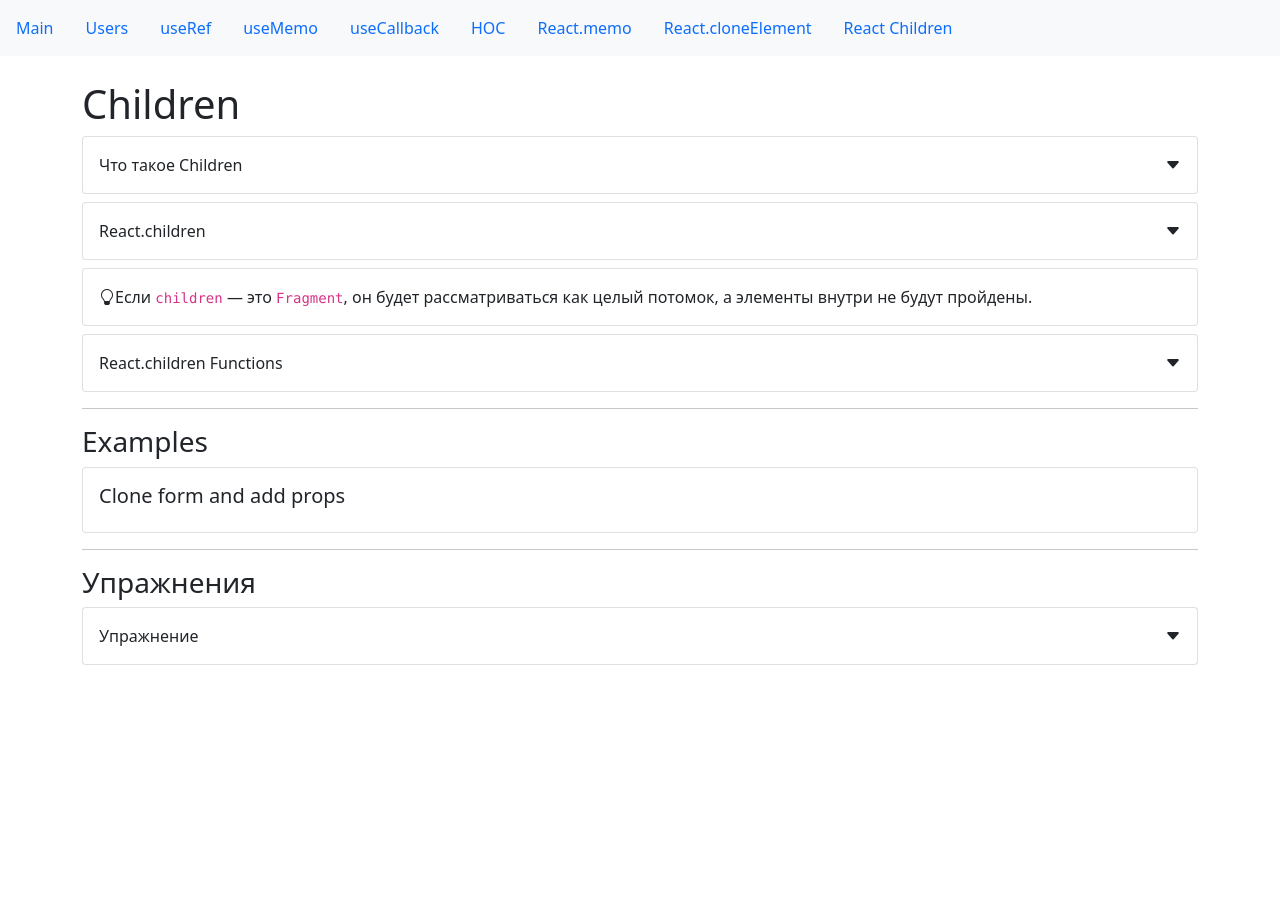
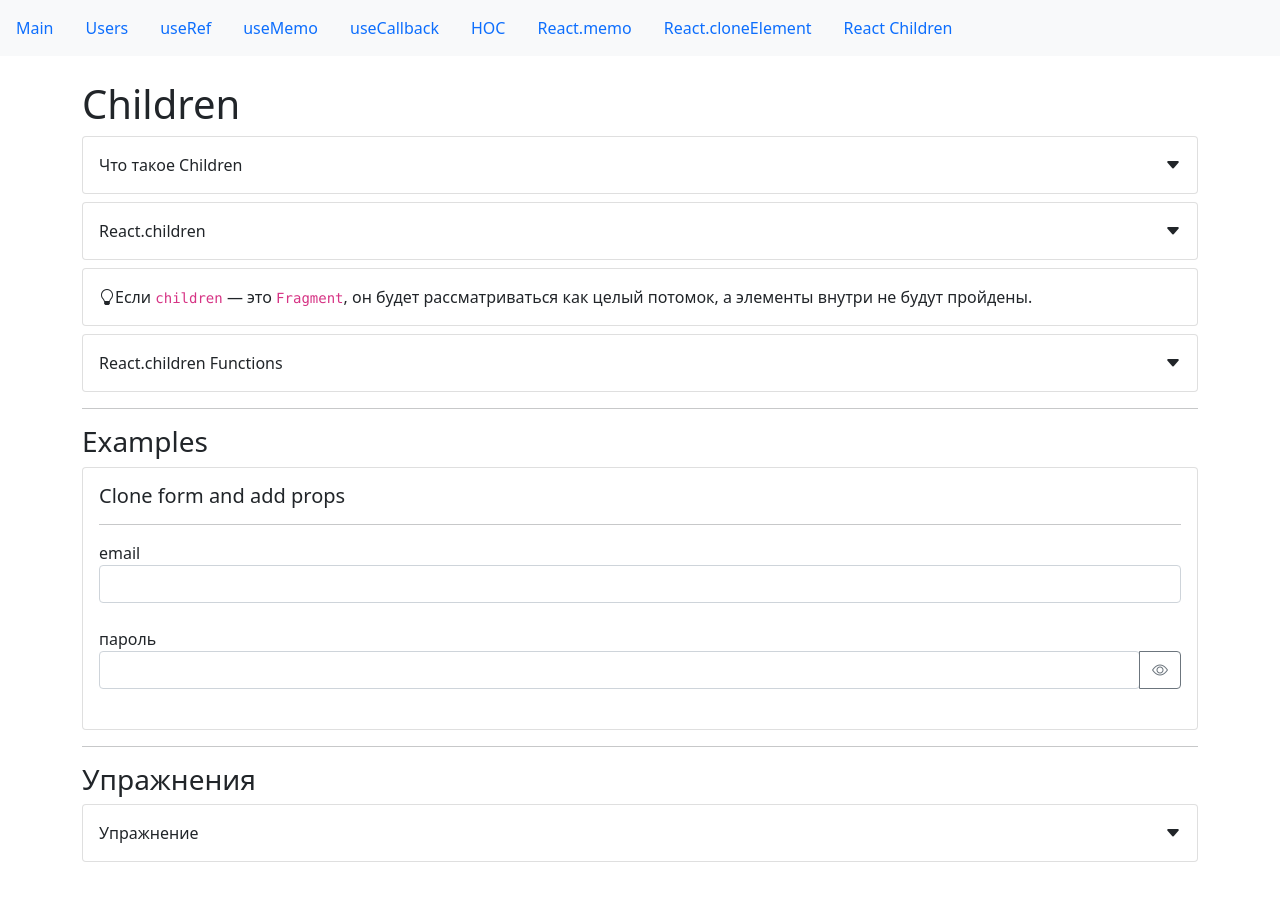
Before and after one commit to TetianaStupak/fast-company-modification, a React (Create React App) app: page /children in a window 1280 px wide. Shown: the top 898 px of the page. Before the commit the page ends 800 px from the top, so only its background shows below. Built offline with nearby package versions, Linux system fonts and the light colour scheme.

Commit message:
Children

```diff
--- a/src/app/components/examples/children/reactChildrenExample.jsx
+++ b/src/app/components/examples/children/reactChildrenExample.jsx
@@ -1,10 +1,50 @@
-import React from "react";
+import React, { useState, useEffect } from "react";
 import CardWrapper from "../../common/Card";
+import TextField from "../../common/form/textField";
 import SmallTitle from "../../common/typografy/smallTitle";
+import Divider from "./../../common/divider";
+import { PropTypes } from "prop-types";
+
+const FormComponent = ({ children }) => {
+    const [data, setData] = useState({});
+    useEffect(() => {
+        console.log(data);
+    }, [data]);
+    const handleChange = (target) => {
+        setData(prevState => ({ ...prevState, [target.neme]: target.value }));
+    };
+    return React.Children.map(children, (child) => {
+        const config = {
+            ...child.props,
+            onChange: handleChange,
+            value: data[child.props.name] || ""
+        };
+
+        return React.cloneElement(child, config);
+    });
+};
+FormComponent.propTypes = {
+    children: PropTypes.oneOfType([
+        PropTypes.arrayOf(PropTypes.node),
+        PropTypes.node
+    ])
+};
 const ReactChildrenExample = () => {
     return (
         <CardWrapper>
             <SmallTitle>Clone form and add props</SmallTitle>
+            <Divider />
+            <FormComponent>
+                <TextField
+                    name="email"
+                    label="email"
+                />
+                <TextField
+                    name="password"
+                    label="пароль"
+                    type="password"
+                />
+            </FormComponent>
         </CardWrapper>
     );
 };
```
